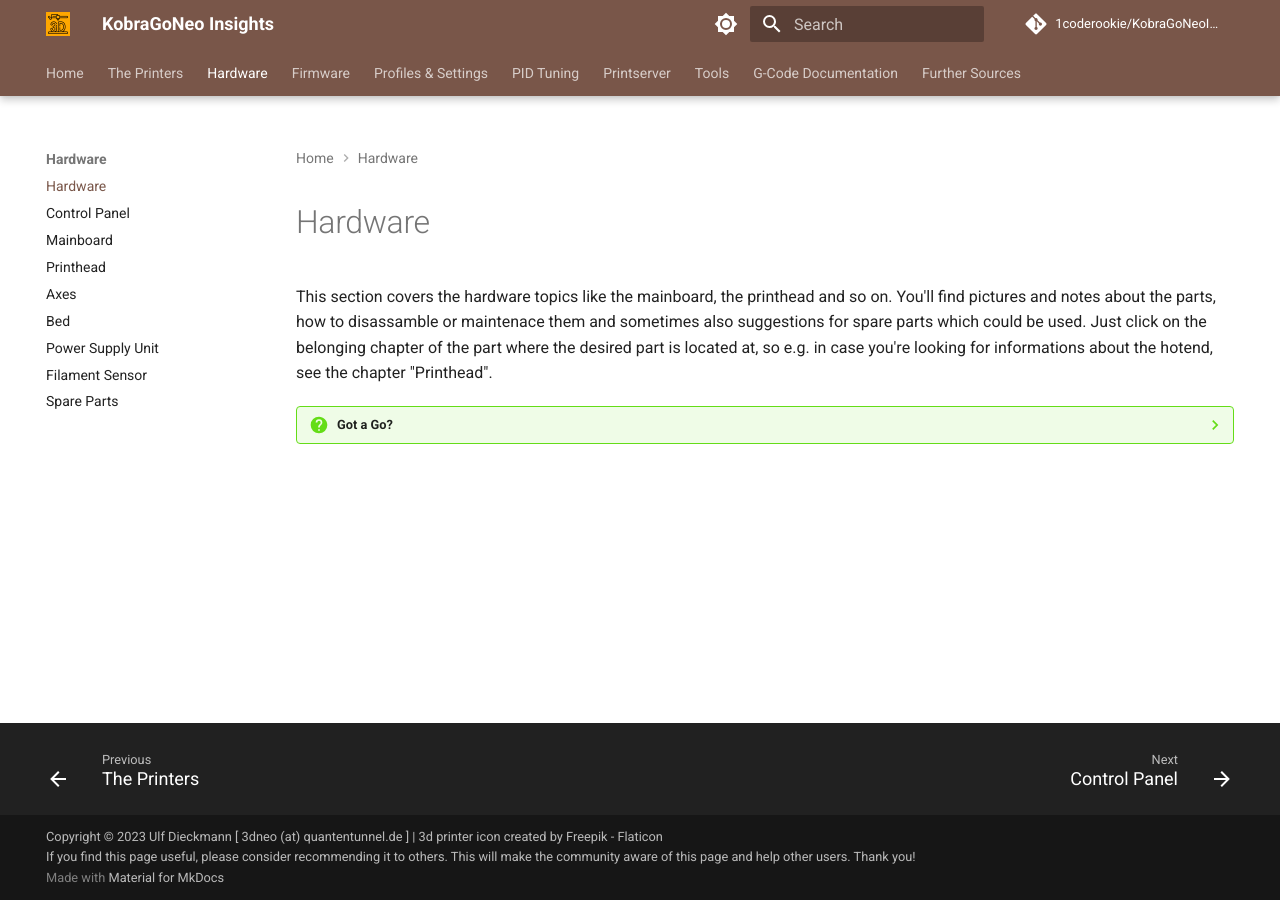
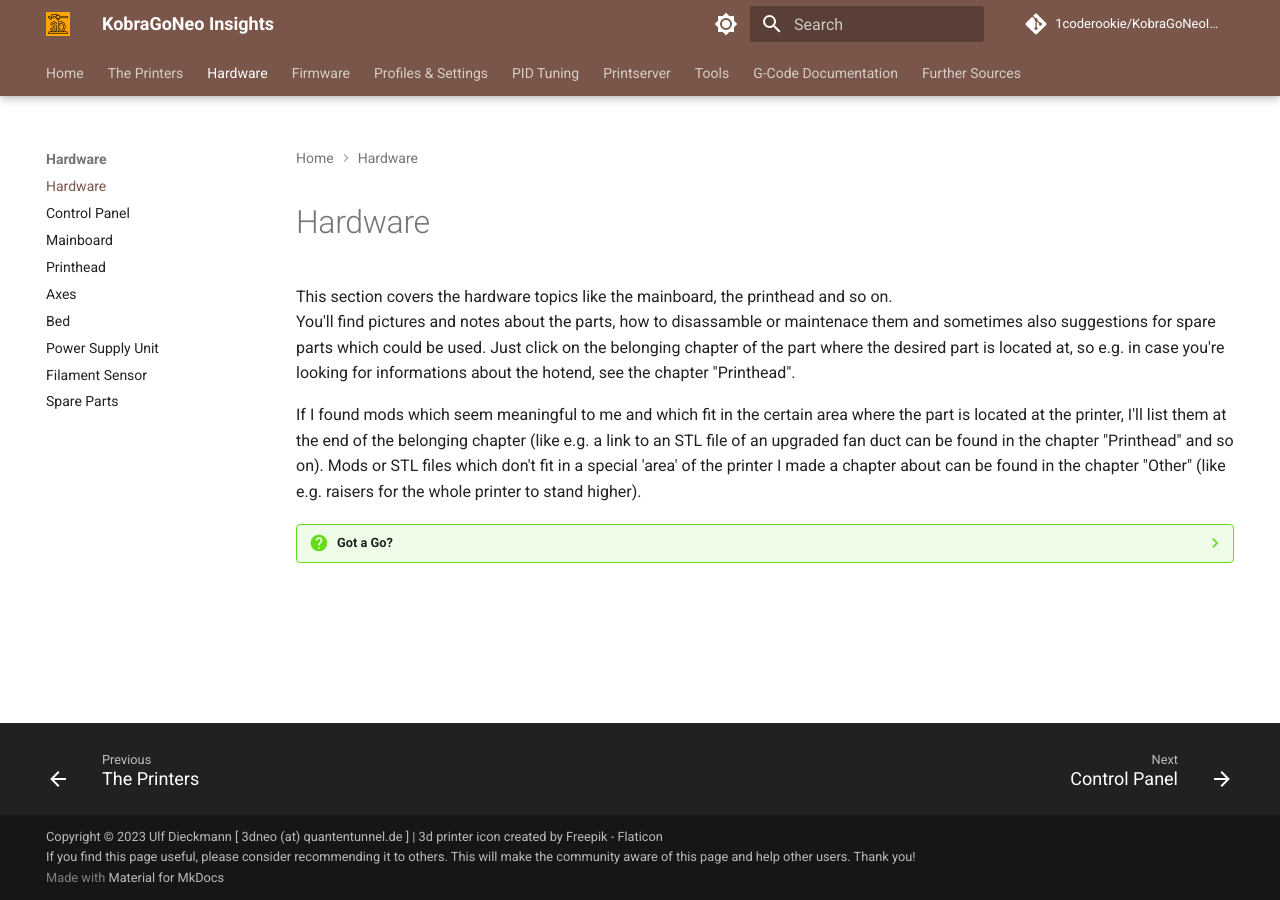
Before and after one commit to 1coderookie/KobraGoNeoInsights, an MkDocs documentation site: the page built from docs/hardware/hw_index.md, in a window 1280 px wide. Built offline with MkDocs 1.6.1 and Material for MkDocs 9.7.7, drawn with Linux system fonts in a browser that asks for light colours; comment, search, counter and statistics services are not loaded.

Commit message:
Update hw_index.md

```diff
--- a/docs/hardware/hw_index.md
+++ b/docs/hardware/hw_index.md
@@ -1,7 +1,10 @@
 <link rel=”manifest” href=”docs/manifest.webmanifest”>
 
 # Hardware
-This section covers the hardware topics like the mainboard, the printhead and so on. You'll find pictures and notes about the parts, how to disassamble or maintenace them and sometimes also suggestions for spare parts which could be used. Just click on the belonging chapter of the part where the desired part is located at, so e.g. in case you're looking for informations about the hotend, see the chapter "Printhead".
+This section covers the hardware topics like the mainboard, the printhead and so on.
+You'll find pictures and notes about the parts, how to disassamble or maintenace them and sometimes also suggestions for spare parts which could be used. Just click on the belonging chapter of the part where the desired part is located at, so e.g. in case you're looking for informations about the hotend, see the chapter "Printhead".
+
+If I found mods which seem meaningful to me and which fit in the certain area where the part is located at the printer, I'll list them at the end of the belonging chapter (like e.g. a link to an STL file of an upgraded fan duct can be found in the chapter "Printhead" and so on). Mods or STL files which don't fit in a special 'area' of the printer I made a chapter about can be found in the chapter "Other" (like e.g. raisers for the whole printer to stand higher).
 
 ??? question "Got a Go?"
 
```
